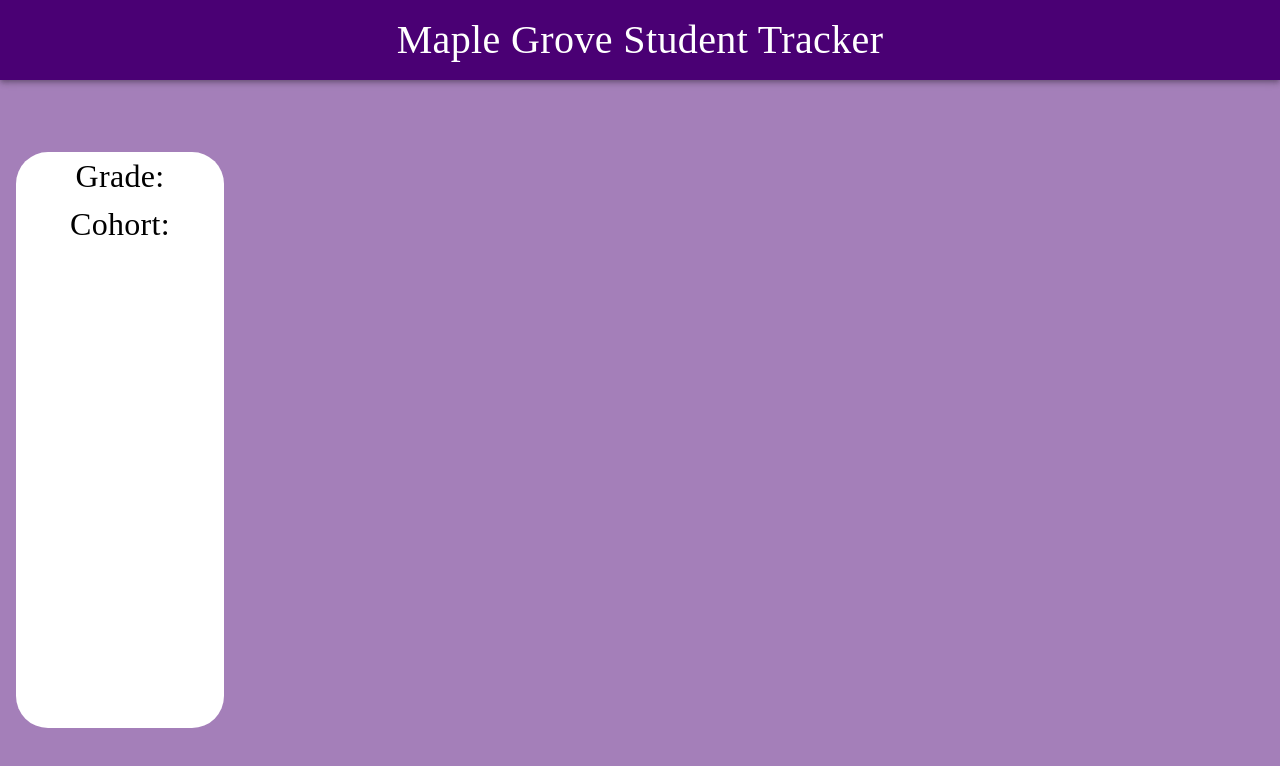
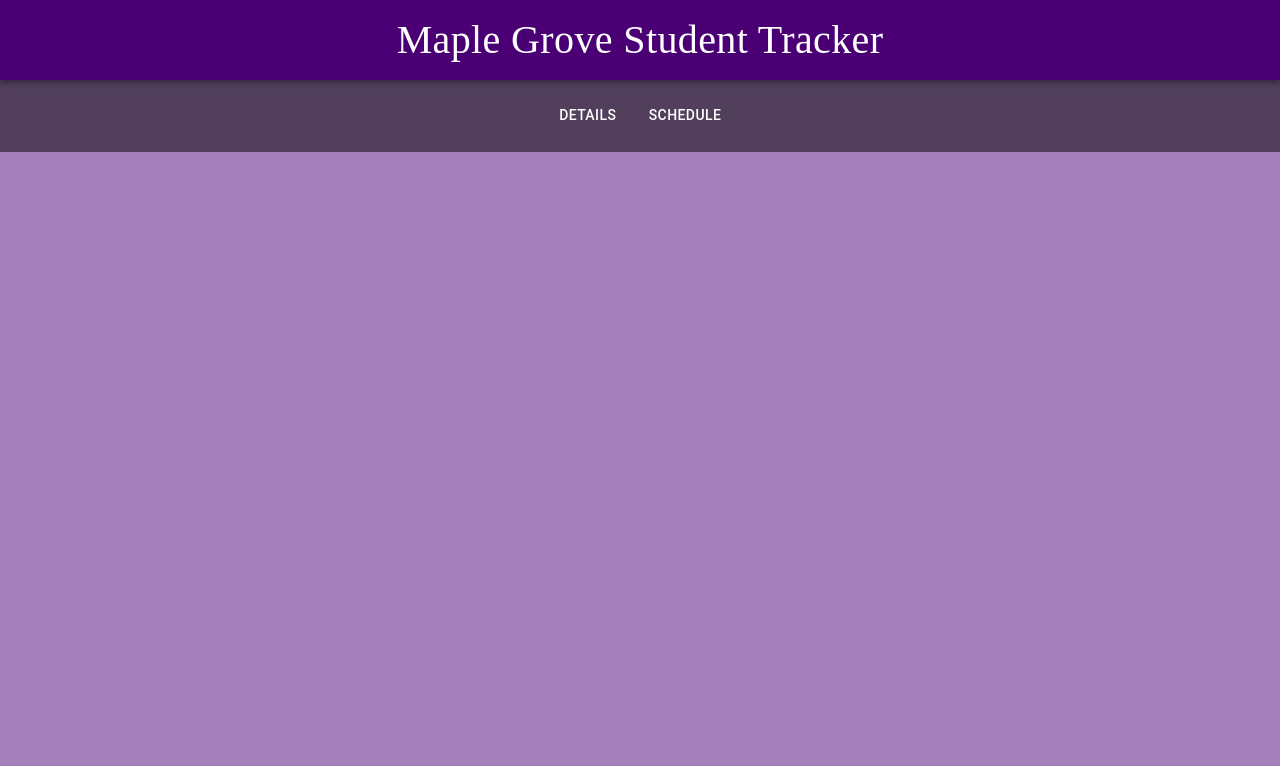
Before and after one commit to Robbysim37/mgst, a React (Create React App) app: page /staff/1 in a window 1280 px wide. Shown: the top 766 px of the page. Built offline with nearby package versions, Linux system fonts and the light colour scheme.

Commit message:
added tabs

```diff
--- a/package.json
+++ b/package.json
@@ -5,7 +5,8 @@
   "dependencies": {
     "@emotion/react": "^11.11.0",
     "@emotion/styled": "^11.11.0",
-    "@mui/material": "^5.13.4",
+    "@mui/lab": "^5.0.0-alpha.135",
+    "@mui/material": "^5.13.7",
     "@reduxjs/toolkit": "^1.9.5",
     "@testing-library/jest-dom": "^5.16.5",
     "@testing-library/react": "^13.4.0",
--- a/src/components/studentView/StudentView.tsx
+++ b/src/components/studentView/StudentView.tsx
@@ -4,7 +4,7 @@ import { useAppSelector } from "../../state/store"
 import { Student } from "../../typeScriptDataTypes"
 import StudentBasicInfo from "../styledComponents/StudentBasicInfo"
 import ScheduleDisplay from "./scheduleDisplay/ScheduleDisplay"
-import { Stack } from "@mui/material"
+import { Stack,Tabs,Tab,Box,} from "@mui/material"
 
 export default function StudentView() {
 
@@ -22,12 +22,20 @@ export default function StudentView() {
   return (
     <>
     <Stack sx={{height:"100%",width:"100%"}}>
-      <div style={{height:"10%"}}></div>
-        <Stack direction={"row"} sx={{height:"80%",width:"100%"}}>
-          <StudentBasicInfo student={student}></StudentBasicInfo>
-          <ScheduleDisplay schdeule={student?.schedule}></ScheduleDisplay>
-        </Stack>
-      <div style={{height:"10%"}}></div>
+      <Box height={"10%"}
+      width={"100%"}
+      display={"flex"}
+      justifyContent={"center"}
+      alignItems={"center"}
+      sx={{backgroundColor:"rgba(0,0,0,.5)"}}>
+        <Tabs>
+          <Tab sx={{color:"white"}} label="Details"/>
+          <Tab sx={{color:"white"}} label="Schedule"/>
+        </Tabs>
+      </Box>
+          {/* // <StudentBasicInfo student={student}></StudentBasicInfo>}
+          // <ScheduleDisplay schdeule={student?.schedule}></ScheduleDisplay>} */}
+      <Box height={"10%"}></Box>
     </Stack>
     </>
   )
```
Also changed, not shown: 1 other file (tests, documents, lock files or other folders).
